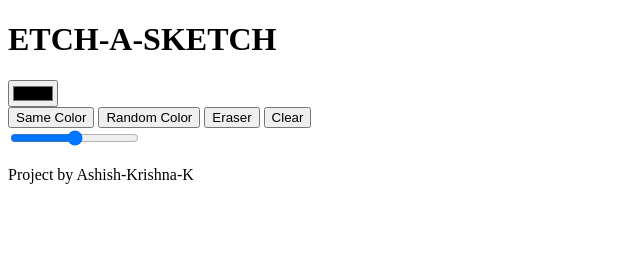
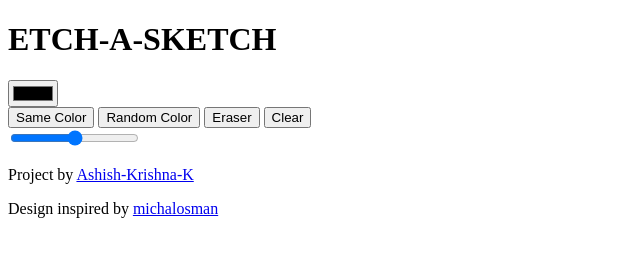
Before and after one commit to Ashish-Krishna-K/etch-a-sketch, a website: page index.html in a window 1280 px wide. Shown: the whole page, without its empty margins (0-640 px from the left). Drawn offline with Linux system fonts and the light colour scheme.

Commit message:
Adds a current gridSize display and credits.

```diff
--- a/index.html
+++ b/index.html
@@ -22,12 +22,16 @@
                 <button type="button" class="eraser" value="eraser">Eraser</button>
                 <button type="button" class="clear" value="clear">Clear</button>
             </div>
-            <input type="range" name="grid-size" id="grid-size" min="4" max="64">
+            <div class="grid-size-controller">
+                <input type="range" name="grid-size" id="grid-size" min="4" max="64">
+                <span class="grid-size-display"></span>
+            </div>
         </section>
         <div class="container"></div>
     </main>
     <footer>
-        <p>Project by Ashish-Krishna-K</p>
+        <p>Project by <a href="https://github.com/Ashish-Krishna-K">Ashish-Krishna-K</a></p>
+        <p>Design inspired by <a href="https://michalosman.github.io/etch-a-sketch/">michalosman</a></p>
     </footer>
 </body>
 
--- a/script.ts
+++ b/script.ts
@@ -61,3 +61,5 @@ const changeColor = (e:MouseEvent) => {
 clearBtn.addEventListener('click', clearGrid);
 
 gridSizeSelector.addEventListener('input', changeGridSize);
+
+generateGrid(gridSize);
```
